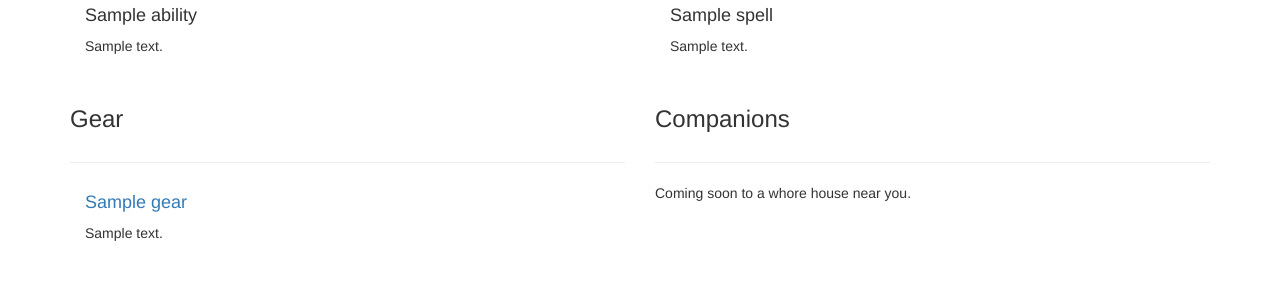
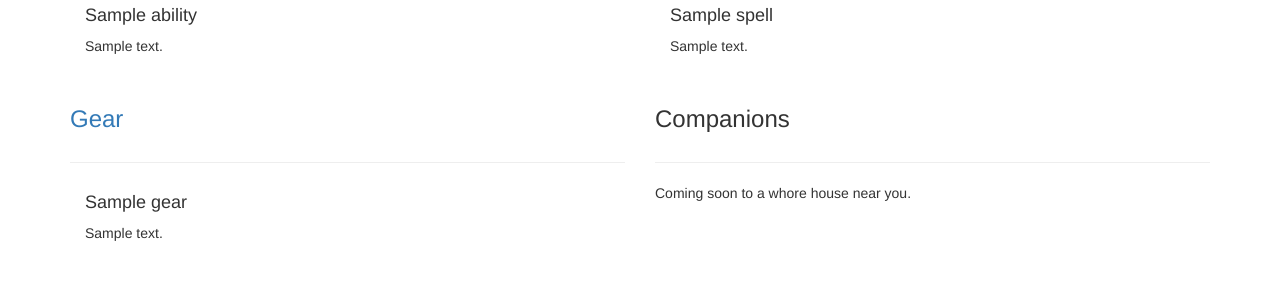
Before and after one commit to dimariap/EtherSplit, a Django app: a page that uses templates/character_page.html in a window 1280 px wide. Shown: the part 591-892 px from the top of the page. Run offline with Django 3.2, Linux system fonts and the light colour scheme; a user stored in the database is signed in; tables that the repository leaves empty hold one stand-in row (values such as "Sample post"); some libraries are stand-ins or nearby versions.

Commit message:
moved the gear url

```diff
--- a/templates/character_page.html
+++ b/templates/character_page.html
@@ -47,7 +47,7 @@
                 </div>
 
                  <div class="row">
-                    <div class="col-sm-6"><h3>Gear</h3></div>
+                     <div class="col-sm-6"><h3><a href="characters/{{ character.slug }}/gear">Gear</a></h3></div>
                     <div class="col-sm-6"><h3>Companions</h3></div>
                 </div>
 
--- a/templates/list_pages/gear_list.html
+++ b/templates/list_pages/gear_list.html
@@ -1,7 +1,7 @@
 <hr />
 {% for gear_piece in gear %}
     <div class="col-sm-12">
-        <h4><a href="characters/{{ character.slug }}/gear">{{ gear_piece.name }}</a></h4>
+        <h4>{{ gear_piece.name }}</h4>
         <p>{{ gear_piece.description }}</p>
         <br />
     </div>
```
